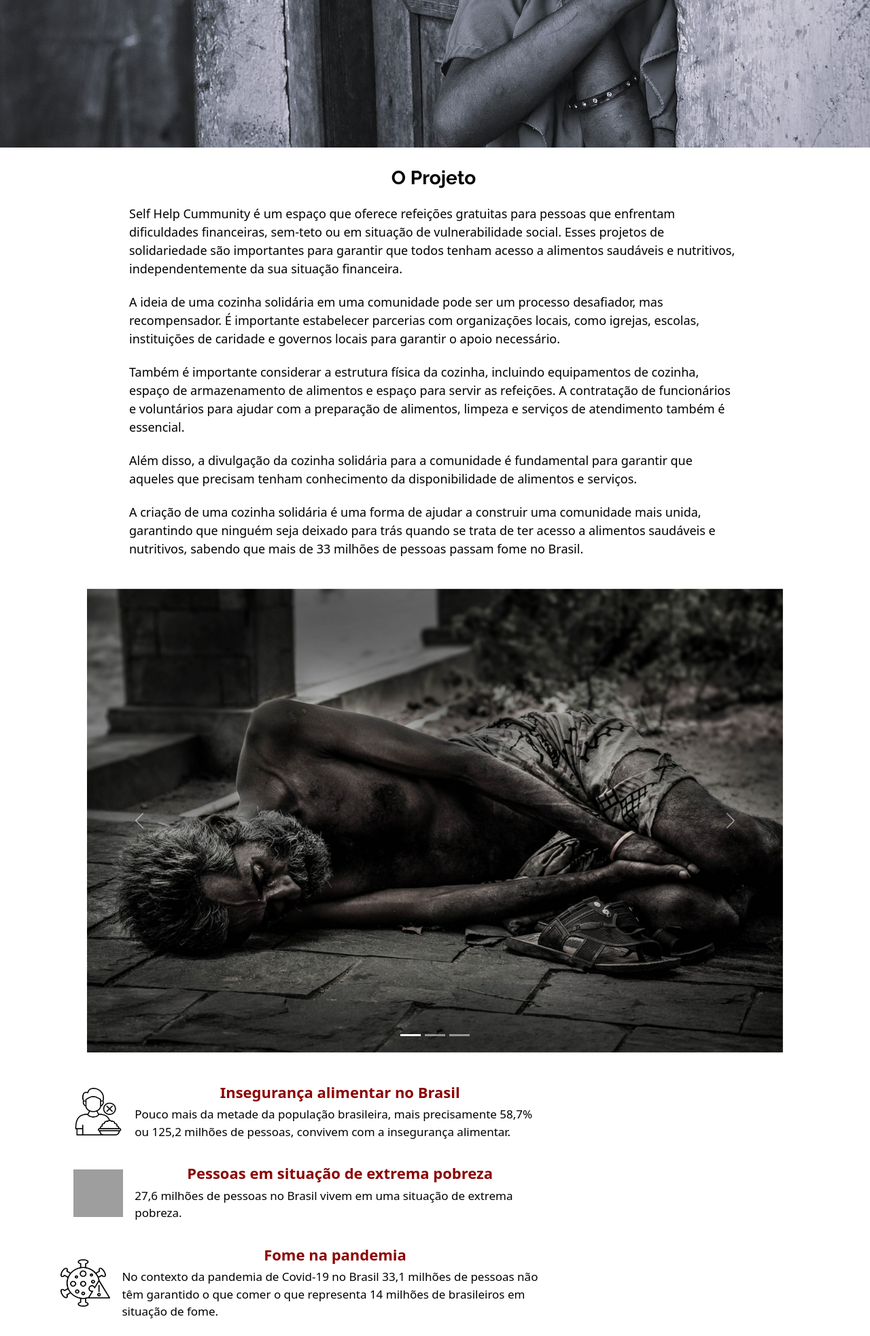
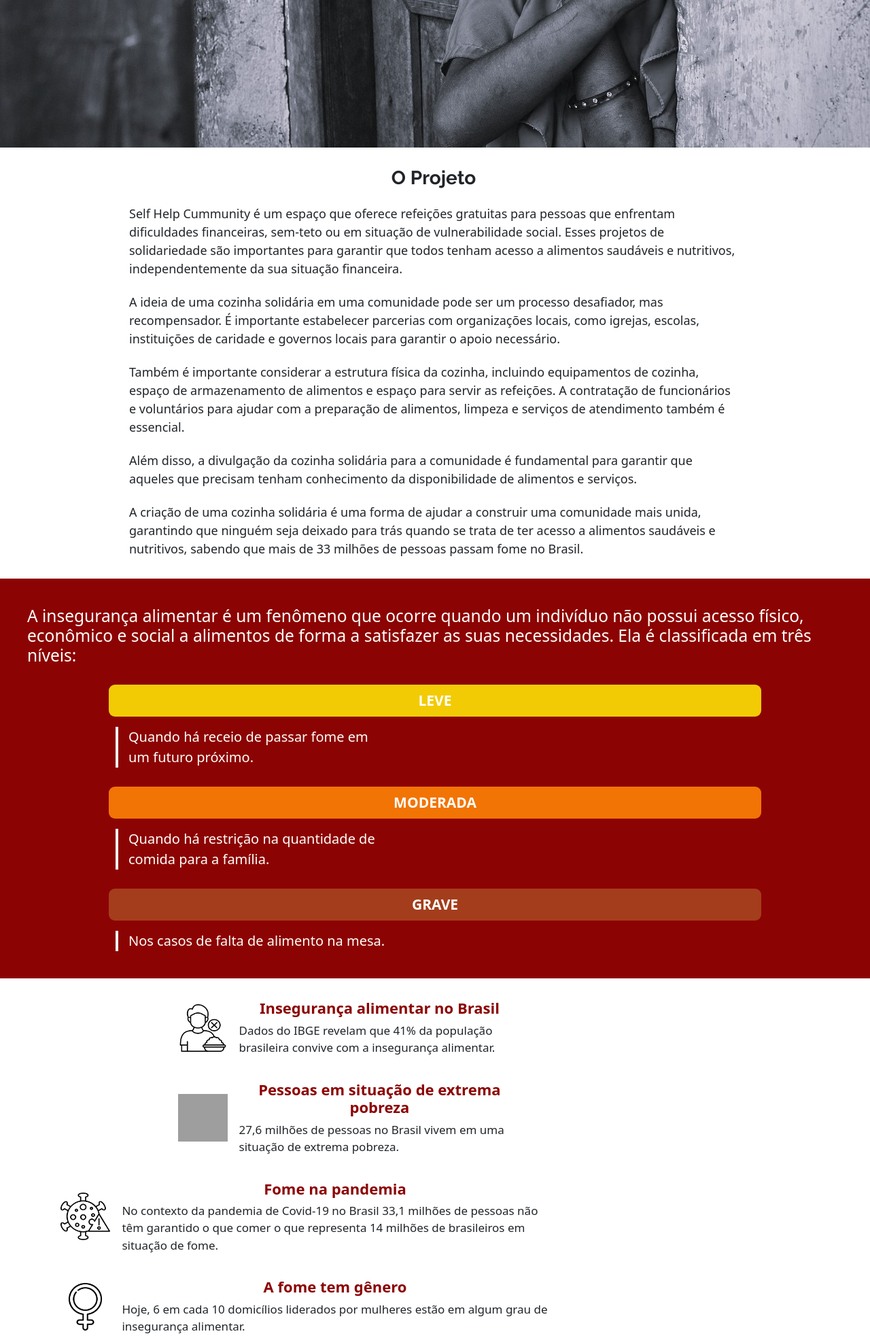
Before and after one commit to Lilian-Carvalho25/Doe-e-alimente, a PHP site: page / in a window 1280 px wide. Shown: the part 599-2564 px from the top of the page at 68% size. Run offline with PHP 8.4, Linux system fonts and the light colour scheme; grey boxes are pictures that could not be loaded.

Commit message:
Ajustando a reponsividade da home

```diff
--- a/css/style.css
+++ b/css/style.css
@@ -110,14 +110,55 @@ nav h2 a {
     color: #fffffa;
 }
 
-#container-home {
-    text-align: center;
-    color: black;
+#container-inseguranca {
+    background-color: #8C0303;
+    color: #fffffa;
+    margin: 30px 0;
+    padding: 40px;
 }
 
-#carrossel-home {
-    max-width: 85%;
-    margin: 10px auto;
+.alinhamento-inseguranca p {
+    text-align: start;
+    margin-top: 15px;
+    max-width: 400px;
+    border-left: #f5f5f5 4px solid;
+    padding-left: 15px;
+}
+
+#leve {
+    background-color: #F2CB05;
+    font-weight: bolder;
+    text-transform: uppercase;
+    text-align: center;
+    padding: 6px;
+    border-radius: 5px;
+    margin-top: 28px;
+    margin-left: auto;
+    margin-right: auto;
+}
+
+#moderada {
+    background-color: #F27405;
+    font-weight: bolder;
+    text-transform: uppercase;
+    text-align: center;
+    padding: 6px;
+    border-radius: 5px;
+    margin-top: 28px;
+    margin-left: auto;
+    margin-right: auto;
+}
+
+#grave {
+    background-color: #A43D1C;
+    font-weight: bolder;
+    text-transform: uppercase;
+    text-align: center;
+    padding: 6px;
+    border-radius: 5px;
+    margin-top: 28px;
+    margin-left: auto;
+    margin-right: auto;
 }
 
 #container-contexto {
@@ -481,11 +522,6 @@ form{
         justify-content: center;
     }
 
-    #carrossel-home {
-        max-width: 80%;
-        margin: 45px auto;
-    }
-
     .contexto {
         max-width: 70%;
         text-align: start;
@@ -497,6 +533,10 @@ form{
     }
 
     .contexto p {
+        font-size: 17px;
+    }
+
+    .alinhamento-inseguranca p {
         font-size: 17px;
     }
 
@@ -570,6 +610,10 @@ form{
         font-size: 24px;
     }
 
+    .alinhamento-inseguranca p {
+        font-size: 24px;
+    }
+
     .contexto img {
         width: 95px;
         height: 89px;
@@ -608,6 +652,10 @@ form{
         margin-left: 2rem;
     }
 
+    .alinhamento-inseguranca p {
+        font-size: 17px;
+    }
+
     .img-contribuicao{
         text-align: center;
     }
@@ -640,11 +688,26 @@ form{
     .espaco-texto {
         margin-left: 75px;
     }
+
+    #leve, #moderada, #grave {
+        padding: 11px;
+        border-radius: 9px;
+        max-width: 80%;
+    }
+
+    .alinhamento-inseguranca p {
+        margin-left: 130px;
+    }
+
 }
 
 /* A PARTIR DE 1158PX */
 @media screen and (min-width:1158px) {
     .espaco-texto p {
+        font-size: 18px;
+    }
+
+    .alinhamento-inseguranca p {
         font-size: 18px;
     }
 
@@ -742,6 +805,10 @@ form{
         font-size: 20px;
     }
 
+    .alinhamento-inseguranca p {
+        font-size: 20px;
+    }
+
     .rodape p {
         font-size: 20px;
     }
@@ -796,7 +863,7 @@ form{
 /* A PARTIR DE 1540PX */
 @media screen and (min-width:1540px){
     nav a {
-        font-size: 22px;
+        font-size: 20px;
     }
 
     .espaco-texto{
@@ -808,6 +875,10 @@ form{
     }
 
     .espaco-texto p {
+        font-size: 25px;
+    }
+
+    .alinhamento-inseguranca p {
         font-size: 25px;
     }
 
@@ -847,6 +918,10 @@ form{
         font-size: 20px;
     }
 
+    .alinhamento-inseguranca p {
+        font-size: 20px;
+    }
+
     .email a {
         font-size: 13px;
         margin-top: 5px;
--- a/index.html
+++ b/index.html
@@ -64,45 +64,29 @@
             </div>
         </section>
 
-        <section id="carrossel-home">
-            <div id="carouselExampleCaptions" class="carousel slide">
-                <div class="carousel-indicators">
-                  <button type="button" data-bs-target="#carouselExampleCaptions" data-bs-slide-to="0" class="active" aria-current="true" aria-label="Slide 1"></button>
-                  <button type="button" data-bs-target="#carouselExampleCaptions" data-bs-slide-to="1" aria-label="Slide 2"></button>
-                  <button type="button" data-bs-target="#carouselExampleCaptions" data-bs-slide-to="2" aria-label="Slide 3"></button>
+        <section id="container-inseguranca">
+            <h3 id="titulo-inseguranca">A insegurança alimentar é um fenômeno que ocorre quando um indivíduo não possui acesso físico, econômico e social a alimentos de forma a satisfazer as suas necessidades. Ela é classificada em três níveis:</h3>
+
+            <div class="alinhamento-inseguranca">
+                <div class="titulo-e-paragrafo">
+                    <h4 id="leve">Leve</h4>
+                    <p>Quando há receio de passar fome em um futuro próximo.</p>
                 </div>
-                <div class="carousel-inner">
-                  <div class="carousel-item active">
-                    <img src="imagens/homem-deitado-sem-camisa.jpg" class="d-block w-100" alt="...">
-                    <div class="carousel-caption d-none d-md-block">
-                      <!-- <h5>First slide label</h5>
-                      <p>Some representative placeholder content for the first slide.</p> -->
-                    </div>
-                  </div>
-                  <div class="carousel-item">
-                    <img src="imagens/criancas-magras.jpg" class="d-block w-100" alt="...">
-                    <div class="carousel-caption d-none d-md-block">
-                      <!-- <h5>Second slide label</h5>
-                      <p>Some representative placeholder content for the second slide.</p> -->
-                    </div>
-                  </div>
-                  <div class="carousel-item">
-                    <img src="imagens/crianca-comendo-no-lixao.jpg" class="d-block w-100" alt="...">
-                    <div class="carousel-caption d-none d-md-block">
-                      <!-- <h5>Third slide label</h5>
-                      <p>Some representative placeholder content for the third slide.</p> -->
-                    </div>
-                  </div>
+            </div>
+
+            <div class="alinhamento-inseguranca">
+                <div class="titulo-e-paragrafo">
+                    <h4 id="moderada">Moderada</h4>
+                    <p>Quando há restrição na quantidade de comida para a família.</p>
                 </div>
-                <button class="carousel-control-prev" type="button" data-bs-target="#carouselExampleCaptions" data-bs-slide="prev">
-                  <span class="carousel-control-prev-icon" aria-hidden="true"></span>
-                  <span class="visually-hidden">Prévia</span>
-                </button>
-                <button class="carousel-control-next" type="button" data-bs-target="#carouselExampleCaptions" data-bs-slide="next">
-                  <span class="carousel-control-next-icon" aria-hidden="true"></span>
-                  <span class="visually-hidden">Avançar</span>
-                </button>
-              </div>
+            </div>
+
+            <div class="alinhamento-inseguranca">
+                <div class="titulo-e-paragrafo">
+                    <h4 id="grave">Grave</h4>
+                    <p>Nos casos de falta de alimento na mesa.</p>
+                </div>
+            </div>
         </section>
 
         <section id="container-contexto">
@@ -111,7 +95,7 @@
                     <img src="imagens/icone-inseguranca-alimentar.png" alt="ícone insegurança alimentar">
                     <div class="alinhamento">
                         <h6>Insegurança alimentar no Brasil</h6>
-                        <p>Pouco mais da metade da população brasileira, mais precisamente 58,7% ou 125,2 milhões de pessoas, convivem com a insegurança alimentar.</p>
+                        <p>Dados do IBGE revelam que 41% da população brasileira convive com a insegurança alimentar.</p>
                     </div>
                 </article>
                 <article class="contexto">
```
